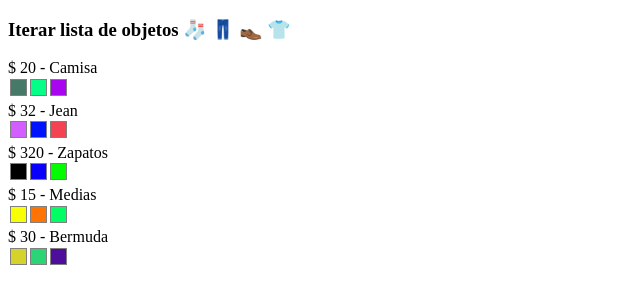
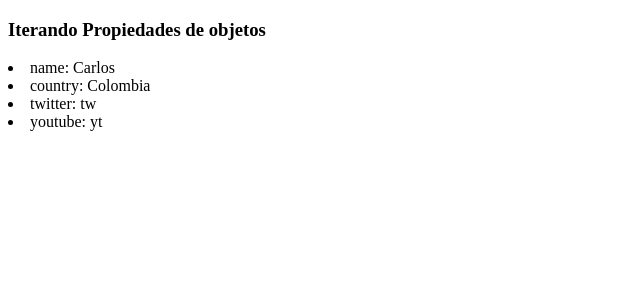
Before and after one commit to carlosmorera/CursoReact2020, a React (Create React App) app: page / in a window 1280 px wide. Shown: the top 304 px of the page, without its empty margins (0-640 px from the left). Built offline with nearby package versions, Linux system fonts and the light colour scheme.

Commit message:
Se hace una iteracion de los tributos del objeto

```diff
--- a/src/App.js
+++ b/src/App.js
@@ -3,71 +3,29 @@ import React, {Component} from "react";
 class App extends Component {
 
     state = {
-        products: [
-            {
-                id: 1,
-                name: 'Camisa',
-                colors: ['#467967', '#05fd88', '#a706ee'],
-                price: 20
-            },
-            {
-                id: 2,
-                name: 'Jean',
-                colors: ['#D35EFF', '#0013FF', '#F34353'],
-                price: 32
-            },
-            {
-                id: 3,
-                name: 'Zapatos',
-                colors: ['#000000', '#0800FC', '#04FC00'],
-                price: 320
-            },
-            {
-                id: 4,
-                name: 'Medias',
-                colors: ['#F7FF00', '#FF7400', '#00FF64'],
-                price: 15
-            },
-            {
-                id: 5,
-                name: 'Bermuda',
-                colors: ['#D5D22B', '#2BD576', '#4F0D9B'],
-                price: 30
-            }
-        ]
+        user: {
+            name: 'Carlos',
+            country: 'Colombia',
+            twitter: 'tw',
+            youtube: 'yt'
+        }
     }
 
     render() {
+        const {user} = this.state
+        //-> ['name', 'country', 'twitter', 'youtube']
+        const keys = Object.keys(user)
+
         return (
             <div>
-                <h3>Iterar lista de objetos 🧦 👖 👞 👕</h3>
-                <div>
-                    {this.state.products.map((product) => {
-                        return (
-                            <div>
-                                $ {product.price} - {product.name}
-                                <div>
-                                    {product.colors.map((color) => {
-                                    return (
-                                        <span
-                                            style={{
-                                                width: '15px',
-                                                height: '15px',
-                                                borderRaddius: '0.1em',
-                                                border: '1px solid gray',
-                                                display: 'inline-block',
-                                                margin: '0.1em',
-                                                background: color
-                                            }}
-                                        >
-                                        </span>
-                                    )
-                                })}
-                                </div>
-                            </div>
-                        )
-                    })}
-                </div>
+                <h3>Iterando Propiedades de objetos</h3>
+                <lu>
+                    {keys.map((key) => (
+                        <li>
+                            {key}: {user[key]}
+                        </li>
+                    ))}
+                </lu>
             </div>
         )
     }
```
